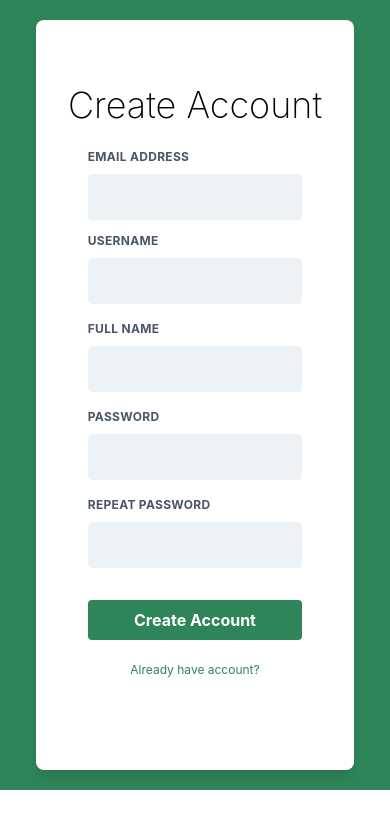
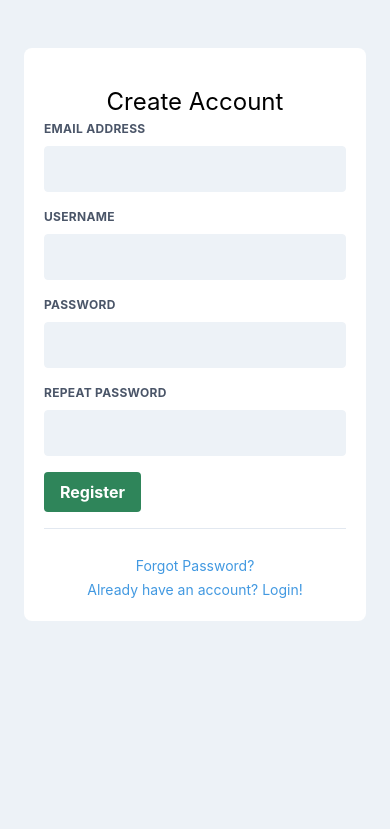
Before and after one commit to codebypatrick/equip-youth, a Flask app: page /auth/register in a window 390 px wide. Shown: the top 829 px of the page. Run offline with Flask 2, Linux system fonts and the light colour scheme; parts of the project's set-up code (start-up, migrations or seed data) failed here and were passed over; some libraries are stand-ins or nearby versions.

Commit message:
changed login and register template

```diff
--- a/app/bp/auth/forms.py
+++ b/app/bp/auth/forms.py
@@ -10,7 +10,7 @@ from ...models import User
 class RegisterForm(Form):
     email = StringField('Email Address', validators=[DataRequired(), Email()])
     username = StringField('Username', validators=[DataRequired()])
-    full_name = StringField('Full Name', validators=[DataRequired()])
+    #full_name = StringField('Full Name', validators=[DataRequired()])
     password = PasswordField('Password', validators=[DataRequired(), EqualTo('password2', message='Passwords must match')])
     password2 = PasswordField('Repeat Password', validators=[DataRequired()])
 
@@ -24,7 +24,7 @@ class RegisterForm(Form):
 
 
 class LoginForm(Form):
-    email_username = StringField('Email Address or Username', validators=[DataRequired()])
+    email = StringField('Email Address', validators=[DataRequired(), Email()])
     password = PasswordField('Password', validators=[DataRequired()])
     remember_me = BooleanField('Keep me logged in')
 
--- a/app/bp/auth/templates/auth/layout.html
+++ b/app/bp/auth/templates/auth/layout.html
@@ -1,31 +1,40 @@
-{% extends 'base.html' %}
+<!doctype html>
+<html lang="en">
+<head>
+    <meta charset="utf-8">
+    <meta http-equiv="X-UA-Compatible" content="IE=edge">
+    <meta name="viewport" content="width=device-width, initial-scale=1">
+    <link href="{{url_for('static', filename='css/style.css')}}" rel="stylesheet">
+</head>
+<body class="overflow-hidden flex items-center justify-center" style="background: #edf2f7;">
+    <body class="font-mono bg-gray-400">
+		<!-- Container -->
+		<div class="container mx-auto">
+			<div class="flex justify-center px-6 my-12">
+				<!-- Message -->
+	{% with messages = get_flashed_messages(with_categories=True) %}
+		{% if messages %}
+			{% for category, message in messages %}
+				<div class="alert {{category}} flex justify-center px-4 py-2">{{message}}</div>
+			{% endfor %}
+		{% endif %}
+	{% endwith %}
 
-
-
-{% block content %}
-	<div class="bg-brand {% if request.endpoint.endswith('login') %}h-screen{% endif %} w-screen p-5">
-    <div class="flex flex-col items-center flex-1 h-full justify-center px-4 sm:px-0">
-	    <div class="flex rounded-lg shadow-lg w-full sm:w-3/4 lg:w-1/2 bg-white sm:mx-0" style="height: {%if request.endpoint.endswith('login') %} 500px; {% else %} 750px; {% endif %}">
-            <div class="flex flex-col w-full md:w-1/2 p-4">
-                <div class="flex flex-col flex-1 justify-center mb-8">
-			<h1 class="text-4xl text-center font-thin">{% block heading %}{% endblock %}</h1>
-                    <div class="w-full mt-4">
-			    {% block page_content %}{% endblock %}
-                        <div class="text-center mt-4">
-				{% block links %} {% endblock %}
-                        </div>
-
-                    </div>
-
-                </div>
-
-            </div>
-	    <div class="hidden md:block md:w-1/2 rounded-r-lg" style="background: url('{{url_for('static', filename='img/moto.jpg')}}'); background-size: cover; background-position: center center;"></div>
-
-        </div>
-	  </div>
-
-
-</div>
-
-{% endblock %}
+				<!-- Row -->
+				<div class="w-full xl:w-3/4 lg:w-11/12 flex">
+					<!-- Col -->
+					<div
+						class="w-full h-auto bg-gray-400 hidden lg:block lg:w-1/2 bg-cover rounded-l-lg"
+						style="background-image: url('https://source.unsplash.com/K4mSJ7kc0As/600x800')"
+					></div>
+					<!-- Col -->
+					<div class="w-full lg:w-1/2 bg-white p-5 rounded-lg lg:rounded-l-none">
+						<h3 class="pt-4 text-2xl text-center">{% block heading %}{% endblock %}</h3>
+						{% block page_content %}{% endblock %}
+					</div>
+				</div>
+			</div>
+		</div>
+	</body>
+</body>
+</html>
--- a/app/bp/auth/templates/auth/register.html
+++ b/app/bp/auth/templates/auth/register.html
@@ -6,41 +6,24 @@
 
 {% block heading %} Create Account {% endblock %}
 
-{% block links %}
-<a href="{{url_for('.login')}}" class="text-xs">Already have account?</a>
-{% endblock %}
 
 {% block page_content %}
-<form class="form-horizontal w-3/4 mx-auto" method="post">
-	{{form.hidden_tag()}}
-<div class="md-4">
-	<label class="field-label" for="email">Email Address</label>
-	<input id="email" type="text" name="email" class="field">
-	{{macro.field_error(form.email)}}
-</div>
-<div class="mb-4">
-	<label class="field-label" for="username">Username</label>
-	<input id="username" type="text" name="username" class="field">
-	{{macro.field_error(form.username)}}
-</div>
-<div class="mb-4">
-	<label class="field-label" for="full_name">Full Name</label>
-	<input id="full_name" type="text" name="full_name" class="field">
-	{{macro.field_error(form.full_name)}}
-</div>
-
-<div class="mb-4">
-	<label class="field-label" for="password">Password</label>
-	<input id="password" type="password" name="password" class="field">
-	{{macro.field_error(form.password)}}
-</div>
-<div class="mb-4">
-	<label class="field-label" for="password2">Repeat Password</label>
-	<input id="password2" type="password" name="password2" class="field">
-	{{macro.field_error(form.password2)}}
-</div>
-<div class="flex flex-col mt-8">
-	<button class="btn btn-green">Create Account</button>
-</div>
-</form>
+	{{macro.quick_form(form, button_text='Register')}}
+			<hr class="mb-6 border-t" />
+							<div class="text-center">
+								<a
+									class="inline-block text-sm text-blue-500 align-baseline hover:text-blue-800"
+									href="{{url_for('.reset_password')}}"
+								>
+									Forgot Password?
+								</a>
+							</div>
+							<div class="text-center">
+								<a
+									class="inline-block text-sm text-blue-500 align-baseline hover:text-blue-800"
+									href="{{url_for('.login')}}"
+								>
+									Already have an account? Login!
+								</a>
+							</div>
 {% endblock %}
--- a/app/bp/auth/views.py
+++ b/app/bp/auth/views.py
@@ -2,9 +2,9 @@
 from flask import render_template, redirect, url_for, flash, request
 from flask import current_app as app
 from flask_login import login_required, login_user, logout_user, current_user
-from sqlalchemy import or_
 from itsdangerous import URLSafeTimedSerializer
 from flask_mail import Message
+import datetime
 
 # local imports
 from . import auth
@@ -25,7 +25,7 @@ def send_confirmation(user_email):
             _external=True)
     html = render_template('auth/confirm.html', confirm_url=confirm_url)
 
-    send_mail(user_email,'Confirm email', html)
+    send_mail(user_email,'Equip Youth Africa. Please confirm your email', html)
 
 #send password reset
 def send_password_reset(user_email):
@@ -46,17 +46,13 @@ def register():
 
     if form.validate_on_submit():
         user = User(email=form.email.data,
-                    password=form.password.data,
                     username=form.username.data,
-                    full_name=form.full_name.data,
-                    )
-        #send confirm
-        send_confirmation(form.email.data)
+                    password=form.password.data)
         db.session.add(user)
         db.session.commit()
-        #login_user(user)
-        flash('Account created, Login to access', 'success')
-        return redirect(url_for('.unconfirmed'))
+        send_confirmation(form.email.data)
+        flash('A confirmation link has been sent to your email address', 'success')
+        return redirect(url_for('main.index'))
 
     return render_template('auth/register.html', form=form)
 
@@ -64,7 +60,7 @@ def register():
 def login():
     form = LoginForm()
     if form.validate_on_submit():
-        user = User.query.filter(or_(User.email==form.email_username.data, User.username==form.email_username.data)).first()
+        user = User.query.filter_by(email=form.email.data).first()
 
         if user is not None and user.check_password(form.password.data):
             login_user(user, form.remember_me.data)
@@ -72,7 +68,7 @@ def login():
             return redirect(request.args.get('next') or url_for('main.index'))
         flash('Invaild Credienials or Password', 'danger')
 
-    form.email_username.data = ''
+    form.email.data = ''
     form.password.data= ''
 
 
@@ -99,7 +95,8 @@ def confirm_email(token):
         flash('Account already confirmed')
     else:
         user.confirmed = True
-        db.session.add(user)
+        user.confirmed_on = datetime.datetime.now()
+        #db.session.add(user)
         db.session.commit()
         flash('Account confirmed', 'success')
 
--- a/app/templates/macros.html
+++ b/app/templates/macros.html
@@ -7,6 +7,114 @@
         {% endif %}
 {% endmacro %}
 
+{# FORM #}
+{% macro field_description_errors(f) %}
+        {% if f.errors %}
+                {% for e in f.errors %}
+                        <p class="text-red-500 text-sm italic">{{ e }}</p>
+                {% endfor %}
+        {% endif %}
+
+        {% if f.description %}
+                <p class="text-sm text-gray-500">{{ f.description }}</p>
+        {% endif %}
+{% endmacro %}
+
+{% macro render_input_field(f) %}
+{% set class_ = kwargs.pop('class_', '') %}
+<div class="mb-4">
+        {% if f.type != 'HiddenField' or f.type != 'CSRFTokenField' %}
+                <label class="field-label" for="{{ f.id}}">{{ f.label.text }}</label>
+        {% endif %}
+        {{ f(class_='field', **kwargs) }}
+        {{ field_description_errors(f) }}
+</div>
+{% endmacro %}
+
+{% macro render_checkbox_field(f) %}
+<div class="mb-4 items-center">
+        <label class="text-gray-700 text-xs uppercase font-bold" for="{{ f.id }}">
+                {{ f() }} {{ f.label.text }}
+        </label>
+</div>
+{% endmacro %}
+
+{% macro render_textarea_field(f, rows=3) %}
+<div class="mb-4">
+        <label class="field-label" for="{{f.id}}">{{ f.label.text }}</label>
+        {{ f(class_='field',rows=rows, **kwargs) }}
+        {{ field_description_errors(f) }}
+</div>
+{% endmacro %}
+
+
+{% macro render_multicheckbox_field(f) %}
+<div class="mb-4">
+        <label class="field-label" for="{{f.id }}">{{ f.label.text }}</label>
+        {{ f() }}
+</div>
+{% endmacro %}
+
+{% macro render_select_field(f) %}
+<div class="mb-4">
+ <label class="field-label" for="{{f.id}}">{{f.label.text}}</label>
+ {{f(class='field')}}
+ {{ field_description_errors(f) }}
+</div>
+{% endmacro %}
+
+{% macro render_file_field(f) %}
+<div class="mb-4">
+        <label class="field-label" for="{{ f.id }}">
+                {{ f.label.text }}
+		{{ f(class_='') }}
+        </label>
+                {{ field_description_errors(f)}}
+</div>
+{% endmacro %}
+
+{% macro quick_form(form, action="", method="post", enctype=None, button_text="Save", textarea_rows=3) %}
+        <form
+             {% if action %} action="{{ action }}" {% endif %}
+             {% if method %} method="{{ method }}" {% endif %}
+             {% if enctype %} enctype="{{ enctype }}" {% endif %}
+             novalidate
+             role="form"
+             class="mb-4">
+                {{ form.hidden_tag()}}
+                {% for f in form %}
+                        {% if f.type in ('StringField', 'PasswordField', 'TextField') %}
+                                {{ render_input_field(f) }}
+                        {% elif f.type == 'BooleanField' %}
+                                {{ render_checkbox_field(f) }}
+                        {% elif f.type == 'TextAreaField' %}
+                                {{ render_textarea_field(f,textarea_rows ) }}
+                        {% elif f.type == 'SelectField' %}
+                                {{ render_select_field(f) }}
+                        {% elif f.type == 'MultiCheckboxField' %}
+                                {{ render_multicheckbox_field(f) }}
+                        {% elif f.type == 'FileField' %}
+                                {{ render_file_field(f) }}
+                        {% else %}
+                                {{ f() }}
+                        {% endif %}
+                {% endfor %}
+
+                <div class="md:flex md:items-center">
+                    <div class="md:w-1/3"></div>
+                    <div class="md:w-2/3">
+                      <button class="btn btn-green" type="submit">
+                              {% if button_text %}
+                                {{button_text}}
+                              {% else %}
+                                Save
+                              {% endif%}
+                      </button>
+            </div>
+          </div>
+        </form>
+{% endmacro %}
+{# /FORM #}
 {# HERO #}
 {% macro render_hero(hero) %}
 
```
Also changed, not shown: app/bp/auth/templates/auth/_layout.html (added, +31 -0 lines), app/bp/auth/templates/auth/confirm.html (+7 -9 lines), app/bp/auth/templates/auth/login.html (+17 -25 lines), app/models.py (+6 -1 lines).
